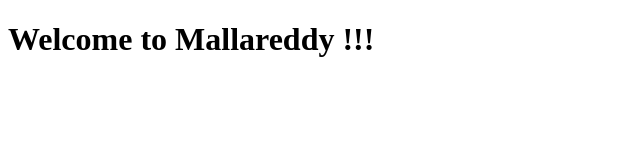
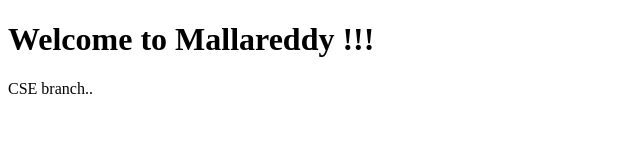
Before and after one commit to vignesh28122004/Excerl3-1, a plain HTML site: page index.html in a window 1280 px wide. Shown: the whole page, without its empty margins (0-640 px from the left). Drawn offline with Linux system fonts and the light colour scheme.

Commit message:
thirdcommit

```diff
--- a/index.html
+++ b/index.html
@@ -7,5 +7,6 @@
 </head>
 <body>
     <h1>Welcome to Mallareddy !!!</h1>
+    <p>CSE branch..</p>
 </body>
 </html>
```
